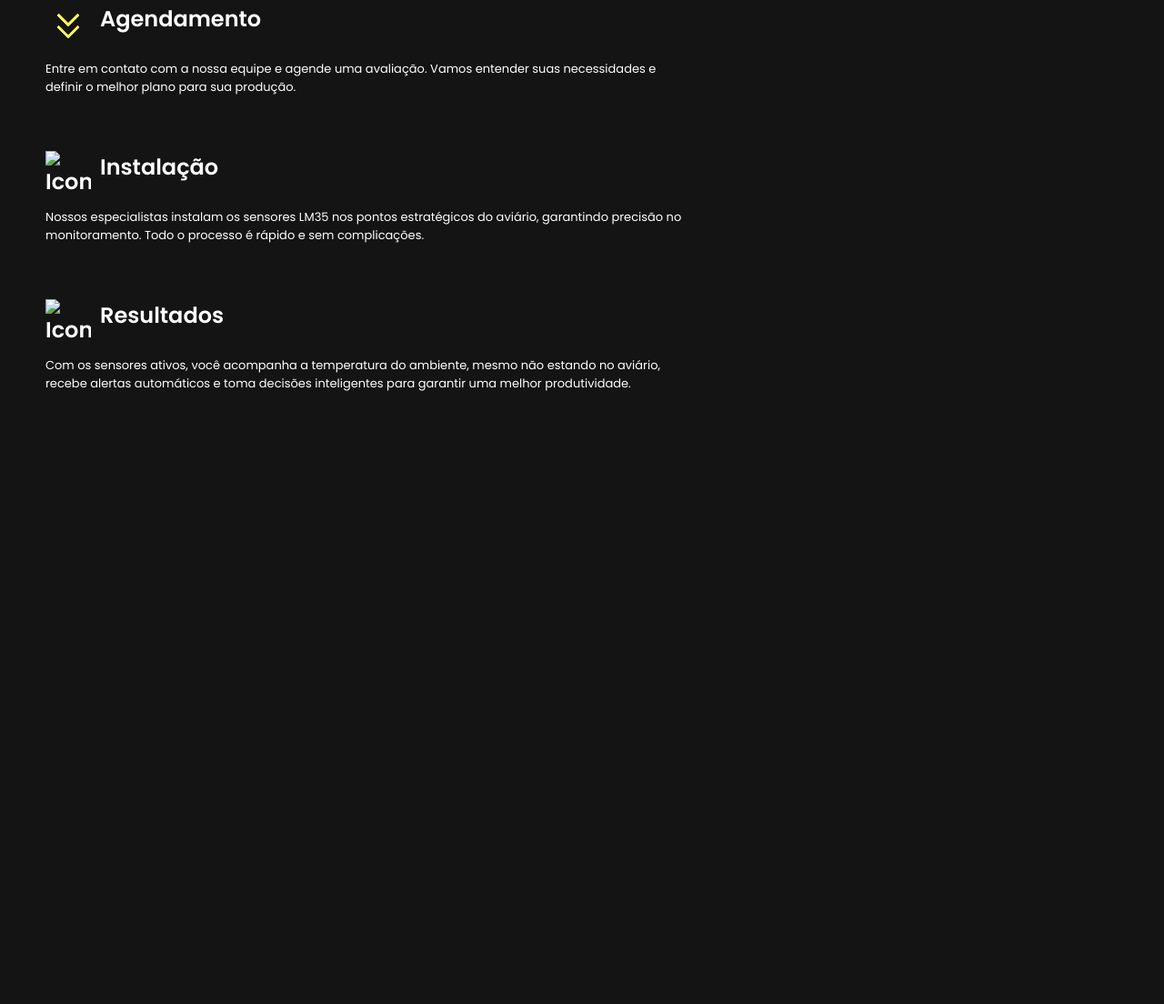
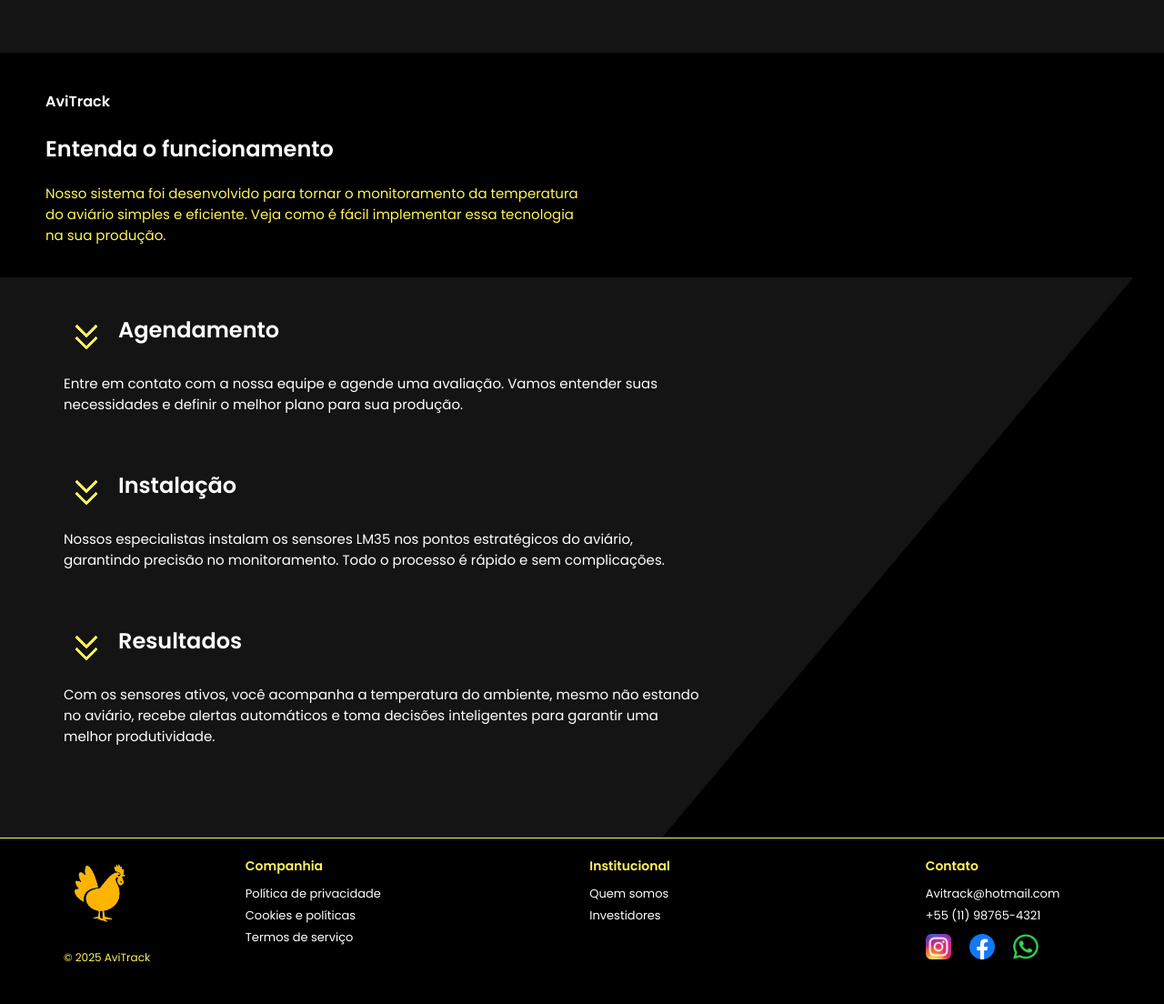
Before and after one commit to Grupo-de-Pesquisa-e-Inovacao/Sprint-02, a plain HTML site: page Site Institucional/index.html in a window 1280 px wide. Shown: the part 1653-2757 px from the top of the page at 91% size. Before the commit the page ends 2145 px from the top, so only its background shows below. Drawn offline with Linux system fonts and the light colour scheme.

Commit message:
Fazendo alterações na home e adicionando o footer

```diff
--- a/Site Institucional/index.html
+++ b/Site Institucional/index.html
@@ -142,10 +142,9 @@
     </div>
 </div>
 
-    <br><br>
         <div class="section-content">
             <div class="step">
-                <h2>
+                <h2 class="zero-margin">
                   <img src="Imagens/seta.png" alt="Icone de seta" class="seta" />
                   Agendamento
                 </h2>
@@ -154,7 +153,7 @@
 
               <div class="step">
                 <h2>
-                  <img src="seta.png" alt="Icone de seta" class="seta" />
+                  <img src="Imagens/seta.png" alt="Icone de seta" class="seta" />
                   Instalação
                 </h2>
                 <p>Nossos especialistas instalam os sensores LM35 nos pontos estratégicos do aviário, garantindo
@@ -163,7 +162,7 @@
 
             <div class="step">
                 <h2>
-                    <img src="seta.png" alt="Icone de seta" class="seta" />
+                    <img src="Imagens/seta.png" alt="Icone de seta" class="seta" />
                     Resultados
                   </h2>
 
@@ -173,6 +172,39 @@
         </div>
     </div>
 
+    <footer class="footer">
+        <div class="footer-left">
+          <img src="Imagens/logoGalinha.png" alt="Logo da galinha" class="logoGalinha" />
+          <p class="footer-credit">© 2025 AviTrack</p>
+        </div>
+
+        <div class="footer-links">
+          <div class="footer-col">
+            <strong>Companhia</strong>
+            <p>Política de privacidade</p>
+            <p>Cookies e políticas</p>
+            <p>Termos de serviço</p>
+          </div>
+
+          <div class="footer-col">
+            <strong>Institucional</strong>
+            <p>Quem somos</p>
+            <p>Investidores</p>
+          </div>
+
+          <div class="footer-col">
+            <strong>Contato</strong>
+            <p>Avitrack@hotmail.com</p>
+            <p>+55 (11) 98765-4321</p>
+            <div class="social-icons">
+              <img src="Imagens/instaLogo.png" alt="Instagram" />
+              <img src="Imagens/faceLogo.png" alt="Facebook" />
+              <img src="Imagens/whatsappLogo.png" alt="WhatsApp" />
+            </div>
+          </div>
+        </div>
+      </footer>
+
 </body>
 
 </html>
--- a/Site Institucional/style.css
+++ b/Site Institucional/style.css
@@ -19,8 +19,14 @@ body {
 
 
 .header {
+  position: fixed;
+  top: 0;
+  left: 0;
+  width: 100%;
   background-color: black;
+  z-index: 1000;
 }
+
 
 .navbar {
   display: flex;
@@ -70,7 +76,9 @@ body {
 
 .conteudoinicial {
   padding: 50px;
+  padding-top: 140px;
 }
+
 
 .bloco-conteudo {
   display: flex;
@@ -132,6 +140,7 @@ body {
   width: 40px;
   height: 40px;
   margin-bottom: 10px;
+  margin-left: 20px;
 }
 
 .titulobeneficios p {
@@ -139,12 +148,14 @@ body {
   font-weight: bold;
   font-size: 14px;
   margin: 5px 0;
+  margin-left: 20px;
 }
 
 .textobeneficios p {
   color: var(--amarelo);
-  font-size: 13px;
+  font-size: 15px;
   margin: 0;
+  margin-left: 20px;
 }
 
 span {
@@ -160,7 +171,7 @@ span {
 }
 
 .excelenciatitulo h4 {
-  margin-left: 20px;
+  margin-left: 40px;
 }
 
 .excelencia-sensores-div {
@@ -172,7 +183,7 @@ span {
   color: var(--branco);
   margin-bottom: 40px;
   font-weight: bold;
-  margin-left: 20px;
+  margin-left: 30px;
   text-align: left;
 }
 
@@ -189,20 +200,20 @@ span {
   flex: 1;
   min-width: 250px;
   color: var(--branco);
-  font-size: 15px;
+  font-size: 22px;
   line-height: 1.6;
 }
 
 .lado-esquerdo img {
-  width: 40px;
+  width: 70px;
   margin-bottom: 15px;
 }
 
 .lado-direito {
-  flex: 2;
+  flex: 1;
   display: grid;
-  grid-template-columns: repeat(auto-fit, minmax(250px, 1fr));
-  gap: 20px;
+  grid-template-columns: repeat(auto-fit, minmax(280px, 1fr));
+  gap: 25px;
 }
 
 .card {
@@ -221,7 +232,7 @@ span {
 
 .card h4 {
   margin-bottom: 10px;
-  font-size: 15px;
+  font-size: 18px;
   font-weight: bold;
 }
 
@@ -242,7 +253,7 @@ span {
   display: flex;
   justify-content: start;
   width: 100%;
-  background-color: #000;
+  background-color: var(--preto);
   padding: 20px 20px;
   text-align: left;
 }
@@ -250,27 +261,31 @@ span {
 .entenda h2 {
   color: var(--branco);
   margin-bottom: 20px;
-  margin-left: 20px;
+  margin-left: 30px;
 }
 
 .entenda h4 {
   color: var(--branco);
-  margin-left: 20px;
+  margin-left: 30px;
 
 }
 
 .entenda p {
   color: var(--amarelo);
-  font-size: 13px;
+  font-size: 15px;
   max-width: 600px;
-  margin-left: 20px;
+  margin-left: 30px;
 }
 
+.section-content {
+  background-image: url("Imagens/background.png"), linear-gradient(to top left, #000 35%, #141414 100%);
+  background-size: cover;
+  background-repeat: no-repeat;
+  margin-left: 50px;
+  padding: 40px 20px;
+  background-position: right -30px bottom;
+}
 
-.section-content {
-  max-width: 1000px;
-  margin-left: 50px;
-}
 
 .step {
   margin-bottom: 60px;
@@ -294,7 +309,91 @@ span {
 }
 
 .step p {
-  font-size: 13px;
+  font-size: 15px;
   color: var(--branco);
   max-width: 700px;
 }
+
+.zero-margin {
+  margin: 0;
+}
+
+.footer {
+  background-color: #000;
+  color: var(--amarelo);
+  display: flex;
+  justify-content: space-between;
+  flex-wrap: wrap;
+  padding: 20px 10px;
+  border-top: 1px solid var(--amarelo);
+}
+
+.footer-left {
+  display: flex;
+  flex-direction: column;
+  align-items: flex-start;
+  margin-left: 30px;
+  max-width: 200px;
+  margin-bottom: 10px;
+}
+
+.logoGalinha {
+  width: 80px;
+  margin-bottom: 10px;
+  margin-left: 30px;
+}
+
+.footer-credit {
+  font-size: 12px;
+  margin-left: 30px;
+  color: var(--amarelo);
+}
+
+.footer-links {
+  display: flex;
+  flex: 1;
+  justify-content: space-around;
+  flex-wrap: wrap;
+  gap: 20px;
+}
+
+.footer-col {
+  min-width: 140px;
+}
+
+.footer-col strong {
+  font-size: 14px;
+  margin-bottom: 10px;
+  display: block;
+  color: var(--amarelo);
+}
+
+.footer-col p {
+  font-size: 13px;
+  color: var(--branco);
+  margin: 4px 0;
+  cursor: pointer;
+  transition: color 0.2s ease;
+}
+
+.footer-col p:hover {
+  color: var(--amarelo);
+  text-decoration: underline;
+}
+
+.social-icons {
+  margin-top: 10px;
+  display: flex;
+  gap: 20px;
+}
+
+.social-icons img {
+  width: 28px;
+  height: 28px;
+  transition: transform 0.3s ease;
+  cursor: pointer;
+}
+
+.social-icons img:hover {
+  transform: scale(1.2);
+}
```
Also changed, not shown: Código do Sensor/API/dat-acqu-ino/main.js (+5 -5 lines), Site Institucional/Imagens/background.png (added), Site Institucional/Imagens/faceLogo.png (added), Site Institucional/Imagens/instaLogo.png (added), Site Institucional/Imagens/logoGalinha.png (added), Site Institucional/Imagens/whatsappLogo.png (added), 1 other file.
